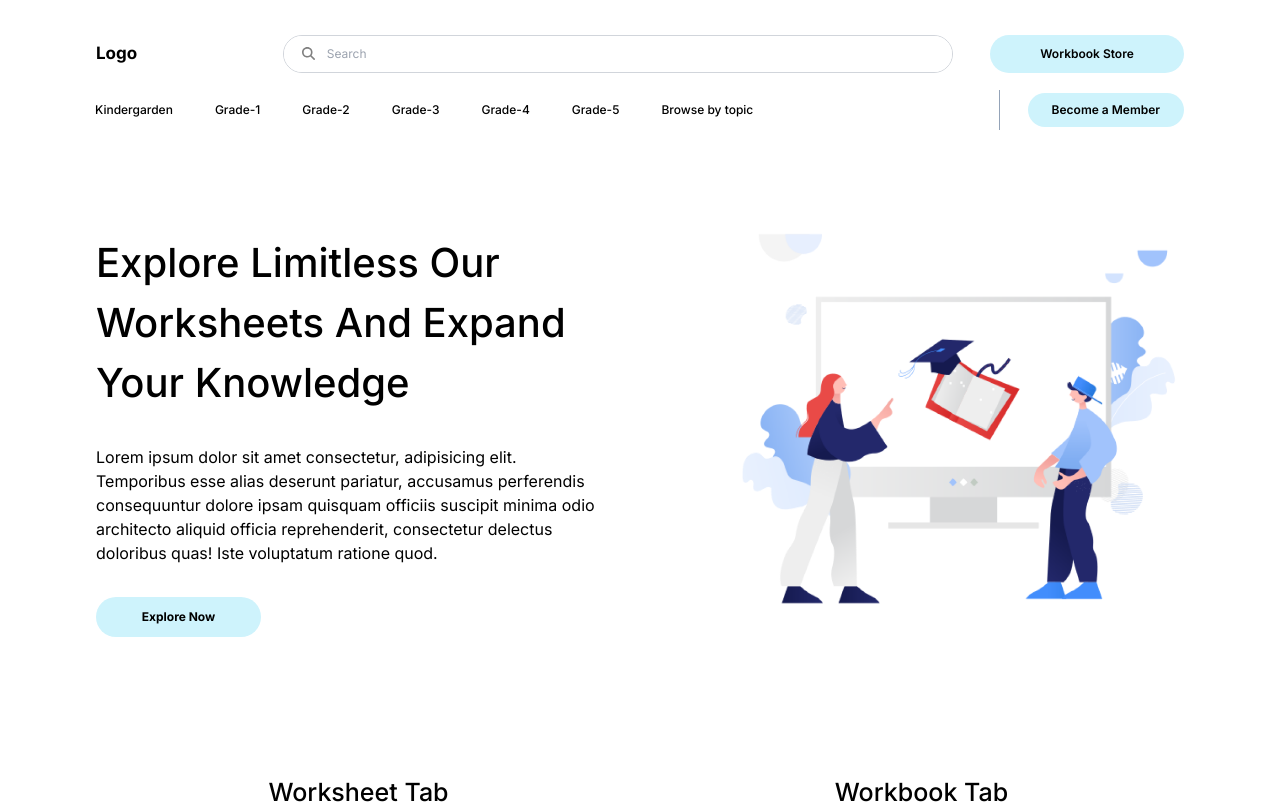
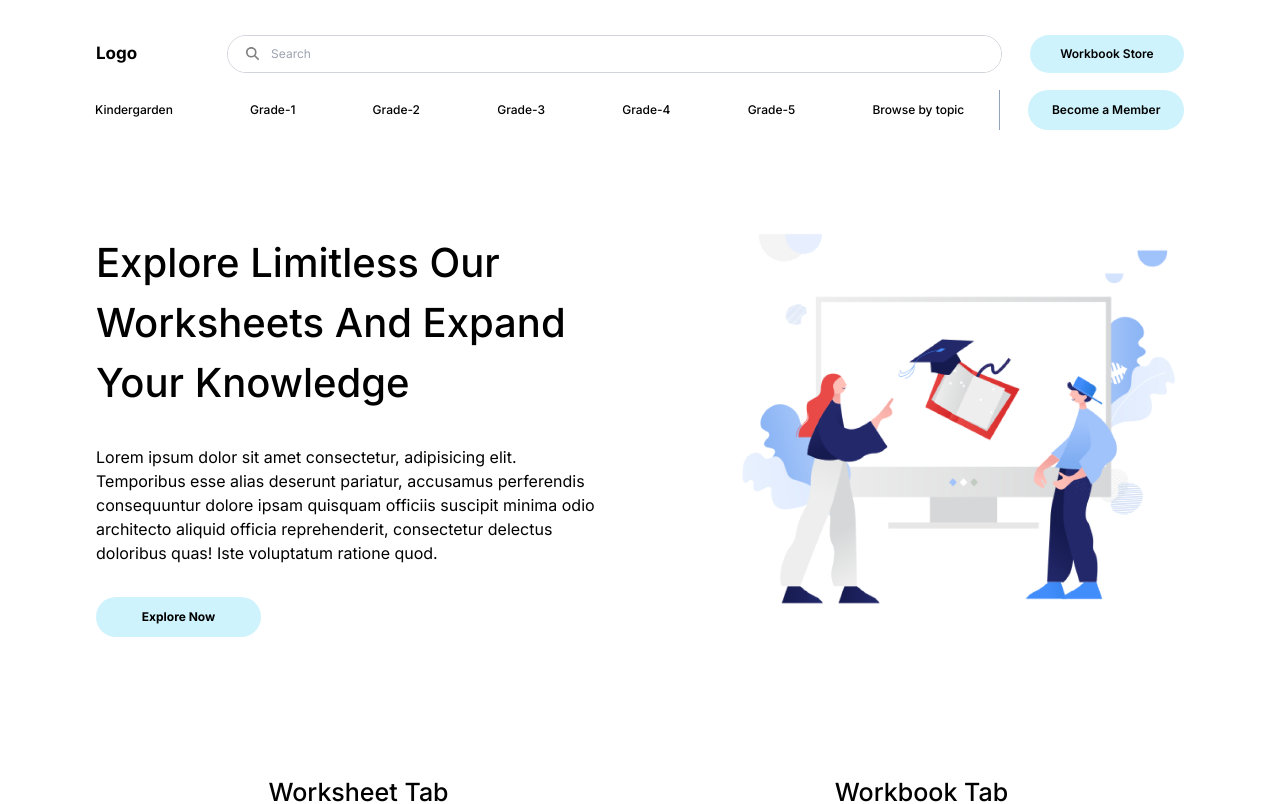
Before and after one commit to Faiaz-Rahman/k5new, a Next.js app: page / in a window 1280 px wide. Shown: the top 804 px of the page. Built offline with nearby package versions, Linux system fonts and the light colour scheme.

Commit message:
minor ui changes

```diff
--- a/src/app/_components/Header/index.tsx
+++ b/src/app/_components/Header/index.tsx
@@ -95,14 +95,14 @@ export default function Head() {
 
                 {/* Search Bar */}
                 <div
-                    className="h-full w-[calc(100%_-_440px)] flex items-center
+                    className="h-full w-[calc(100%_-_300px)] flex items-center
                     justify-center
                     "
                     // bg-red-300
                 >
                     <div
                         className="h-[80%]
-                     w-[90%] flex justify-center
+                     w-[100%] flex justify-center
                      rounded-full items-center  border-gray-300
                      border
                 "
@@ -132,8 +132,8 @@ export default function Head() {
                 </div>
 
                 <div
-                    className="h-full w-[290px]
-                    flex items-center pr-24
+                    className="h-full w-[300px]
+                    flex items-center pr-24 pl-7
                 "
                 >
                     <div
@@ -157,8 +157,8 @@ export default function Head() {
                 {/* nav links */}
                 <ul
                     className="h-full flex
-                    items-center gap-3 w-full mr-7 border-r
-                    border-r-slate-400 bg-white
+s                    items-center gap-3 w-full mr-7 border-r
+                    border-r-slate-400 justify-between pr-5
                 "
                 >
                     {bottom_navbar_items.map((item, ind) => {
@@ -245,7 +245,7 @@ export default function Head() {
                 "
                 >
                     <div
-                        className="h-5/6 w-full flex justify-center
+                        className="h-full w-full flex justify-center
                         bg-[--button-primary] rounded-full transition-all duration-500
                         items-center cursor-pointer relative
                     "
```
